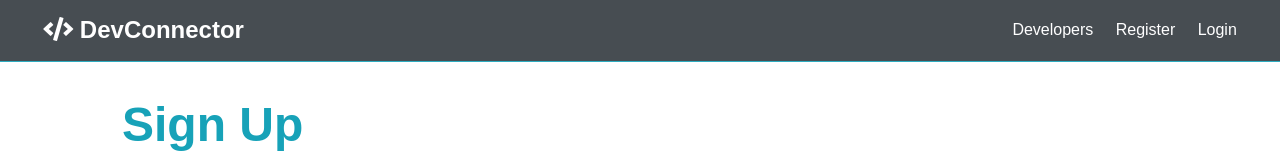
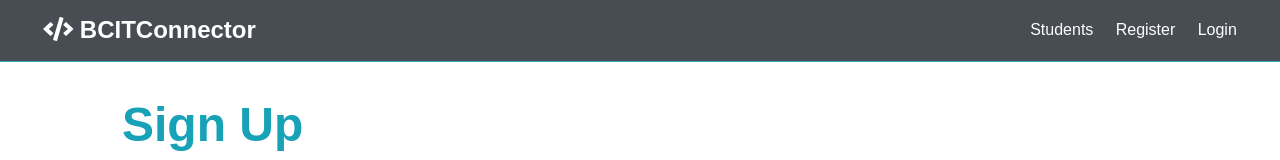
Before and after one commit to TerryLun/BCITConnector, a React (Create React App) app in the folder client/: page /register in a window 1280 px wide. Shown: the top 160 px of the page. Built offline with nearby package versions, Linux system fonts and the light colour scheme.

Commit message:
Edited Navbar.

```diff
--- a/client/src/components/layout/Navbar.js
+++ b/client/src/components/layout/Navbar.js
@@ -1,23 +1,23 @@
-import React from 'react';
-import { Link } from 'react-router-dom';
+import React from "react";
+import { Link } from "react-router-dom";
 
 const Navbar = () => {
    return (
-      <nav className='navbar bg-dark'>
+      <nav className="navbar bg-dark">
          <h1>
-            <Link to='/'>
-               <i className='fas fa-code' /> DevConnector
+            <Link to="/">
+               <i className="fas fa-code" /> BCITConnector
             </Link>
          </h1>
          <ul>
             <li>
-               <Link to='profiles'>Developers</Link>
+               <Link to="profiles">Students</Link>
             </li>
             <li>
-               <Link to='register'>Register</Link>
+               <Link to="register">Register</Link>
             </li>
             <li>
-               <Link to='login'>Login</Link>
+               <Link to="login">Login</Link>
             </li>
          </ul>
       </nav>
```
